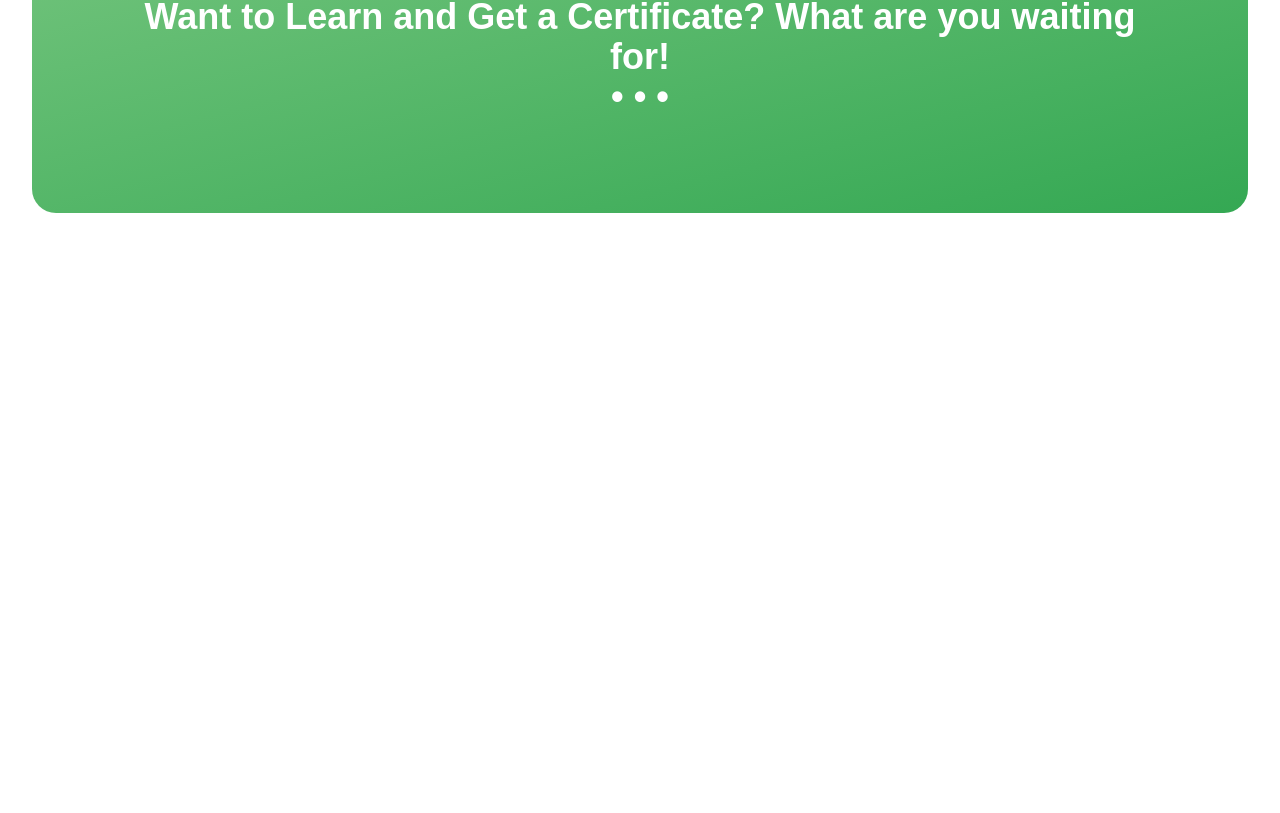
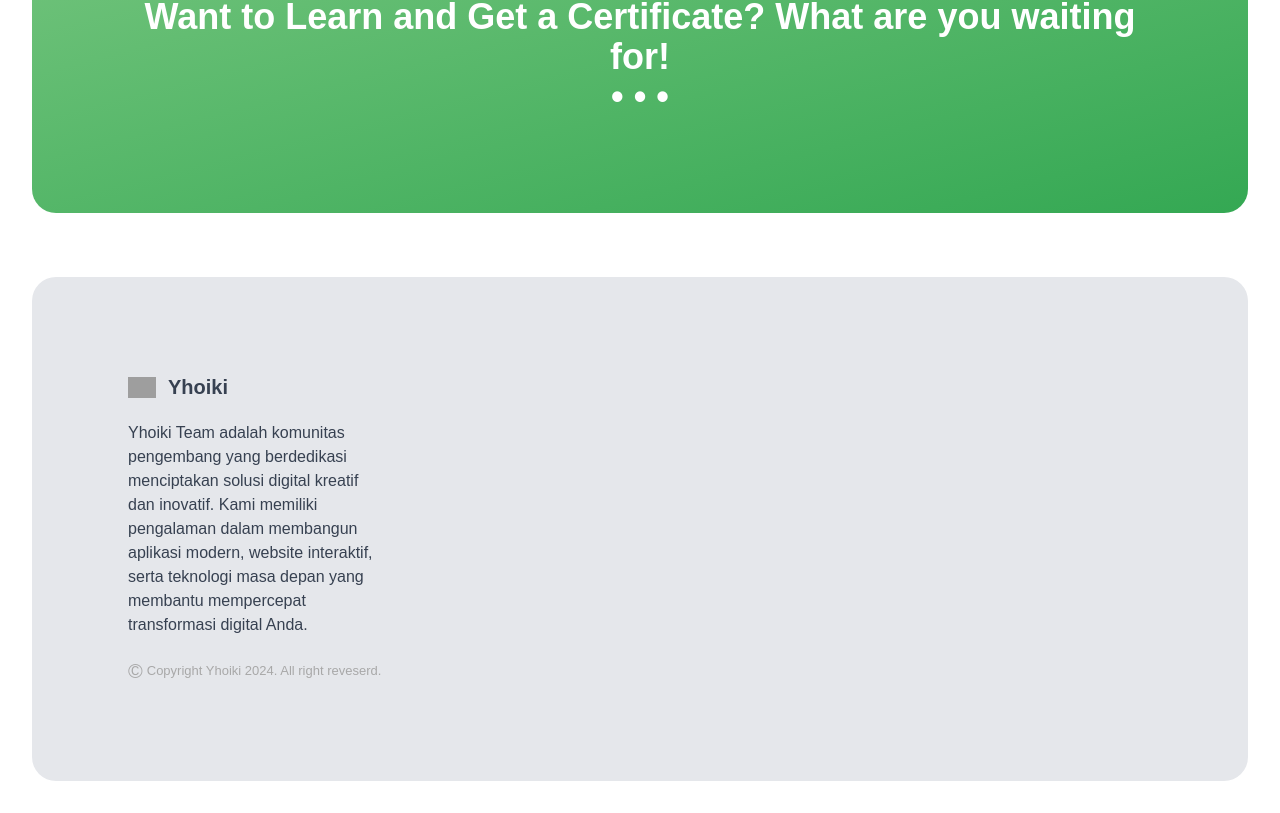
Before and after one commit to yhoikiteam/yhoikiteamfe, a Next.js app: page / in a window 1280 px wide. Shown: the part 786-1599 px from the top of the page. Before the commit the page ends 1031 px from the top, so only its background shows below. Built offline with nearby package versions, Linux system fonts and the light colour scheme; grey boxes are pictures that could not be loaded.

Commit message:
footerv1

```diff
--- a/app/components/pages/Footer.tsx
+++ b/app/components/pages/Footer.tsx
@@ -1,7 +1,18 @@
 export default function Footer() {
     return(
-        <section id="Footer">
-
-        </section>
+        <div className="w-full p-8 text-gray-700">
+            <div className="bg-gray-200 rounded-3xl p-24 flex items-center justify-center">
+                <div id="about" className="space-y-5">
+                    <a href="/" id="logo" className="flex space-x-3 items-center"><img className="w-7" src="https://i.ibb.co.com/0DhSzYN/Yhoiki.png" alt="logo" /><h1 className="text-gray-700 font-bold text-xl">Yhoiki</h1></a>
+                    <p className="w-3/12">
+                        Yhoiki Team adalah komunitas pengembang yang berdedikasi menciptakan solusi digital kreatif dan inovatif. Kami memiliki pengalaman dalam membangun aplikasi modern, website interaktif, serta teknologi masa depan yang membantu mempercepat transformasi digital Anda.
+                    </p>
+                    <p className="text-[#A8A8A8] text-[13px] flex items-center gap-1">
+                        <span className=" text-xl"> &copy;</span>Copyright Yhoiki 2024.
+                        All right reveserd.
+                    </p>
+                </div>
+            </div>
+        </div>
     )
 }
--- a/app/page.tsx
+++ b/app/page.tsx
@@ -1,5 +1,6 @@
 import CardProduct from "./components/CardProduct";
 import Navbar from "./components/Navbar";
+import Footer from "./components/pages/Footer";
 import HeroSection from "./components/pages/Hero";
 import Kategori from "./components/pages/Kategori";
 
@@ -12,6 +13,7 @@ export default function page() {
       <section>
         <HeroSection/>
         <Kategori/>
+        <Footer/>
       </section>
     </div>
   )
```
